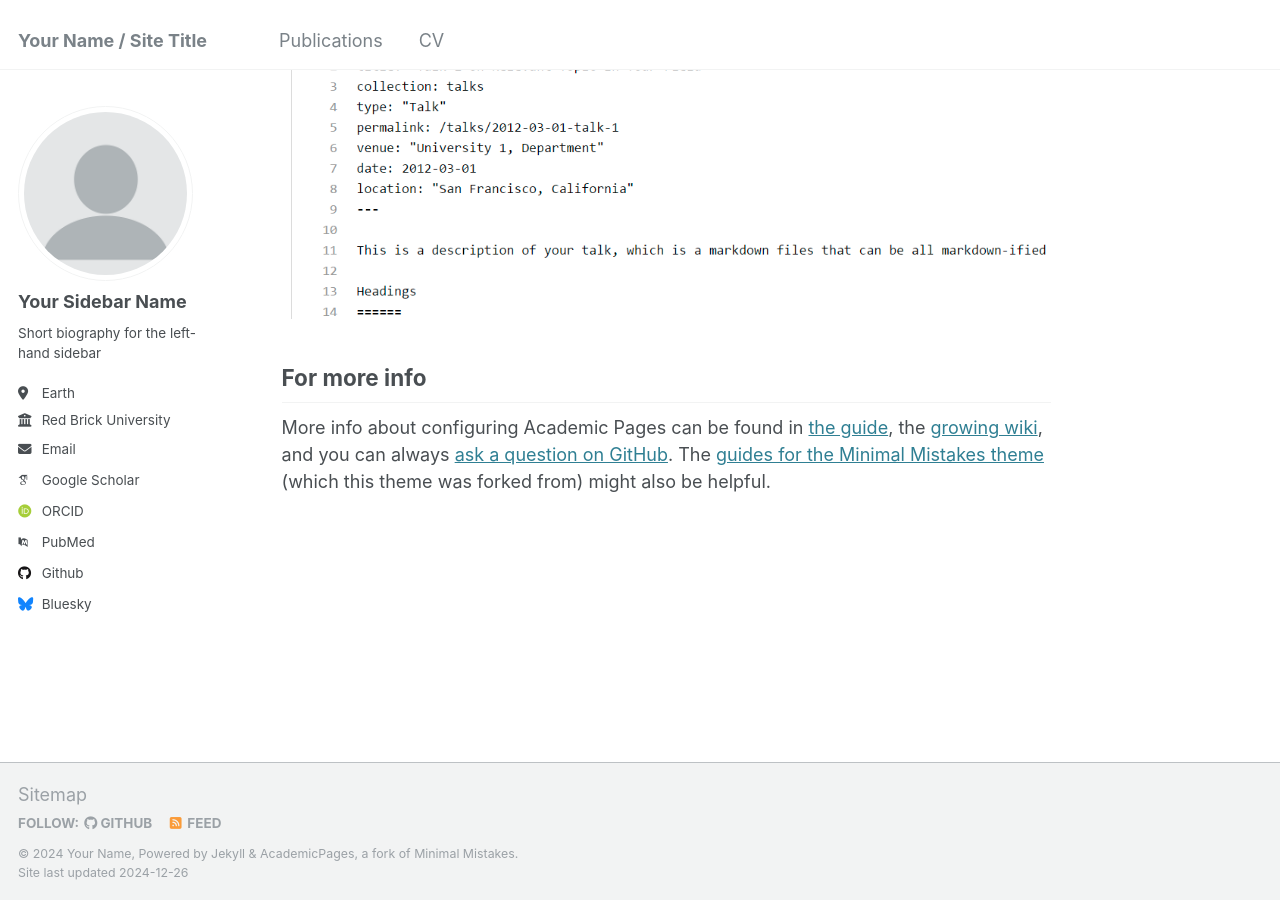
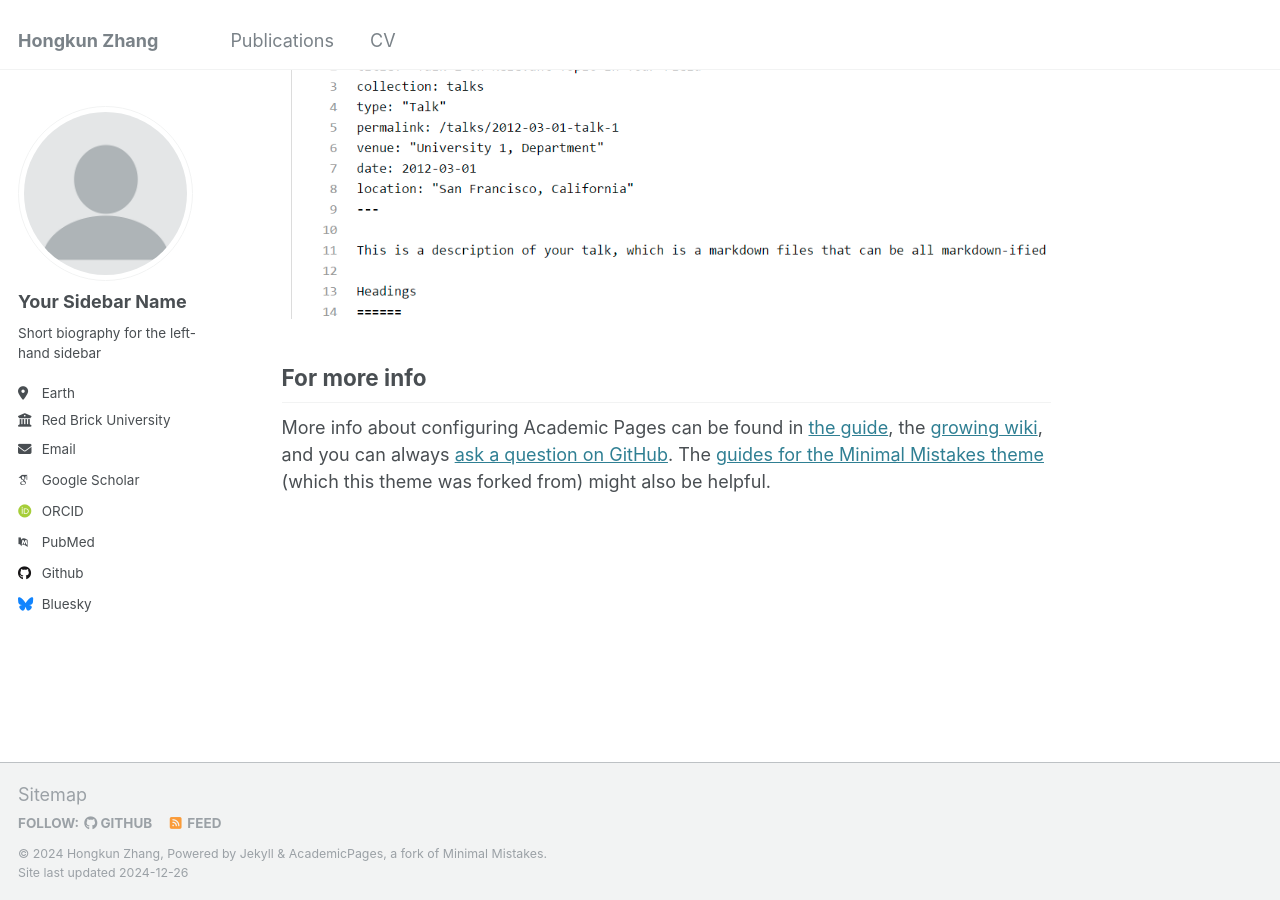
Before and after one commit to Quantuman134/Quantuman134.github.io, a Jekyll site: the page built from _pages/about.md, in a window 1280 px wide and 900 px high, scrolled down 2643 px. Built offline with Jekyll 4.4.1, drawn with Linux system fonts in a browser that asks for light colours; some web fonts are replaced.

Commit message:
Update _config.yml

```diff
--- a/_config.yml
+++ b/_config.yml
@@ -8,13 +8,13 @@
 
 # Basic Site Settings
 locale                   : "en-US"
-title                    : "Your Name / Site Title"
+title                    : "Hongkun Zhang"
 title_separator          : "-"
-name                     : &name "Your Name"
+name                     : &name "Hongkun Zhang"
 description              : &description "personal description"
-url                      : https://academicpages.github.io # the base hostname & protocol for your site e.g. "https://[your GitHub username].github.io"
+url                      : https://quantuman134.github.io # the base hostname & protocol for your site e.g. "https://[your GitHub username].github.io"
 baseurl                  : "" # the subpath of your site, e.g. "/blog"
-repository               : "academicpages/academicpages.github.io"
+repository               : "quantuman134/quantuman134.github.io"
 
 # Site Author - The following control what appear as part of the author content on the side bar.
 #               If a field is blank the icon and link will not appear, otherwise it will be shown.
```
